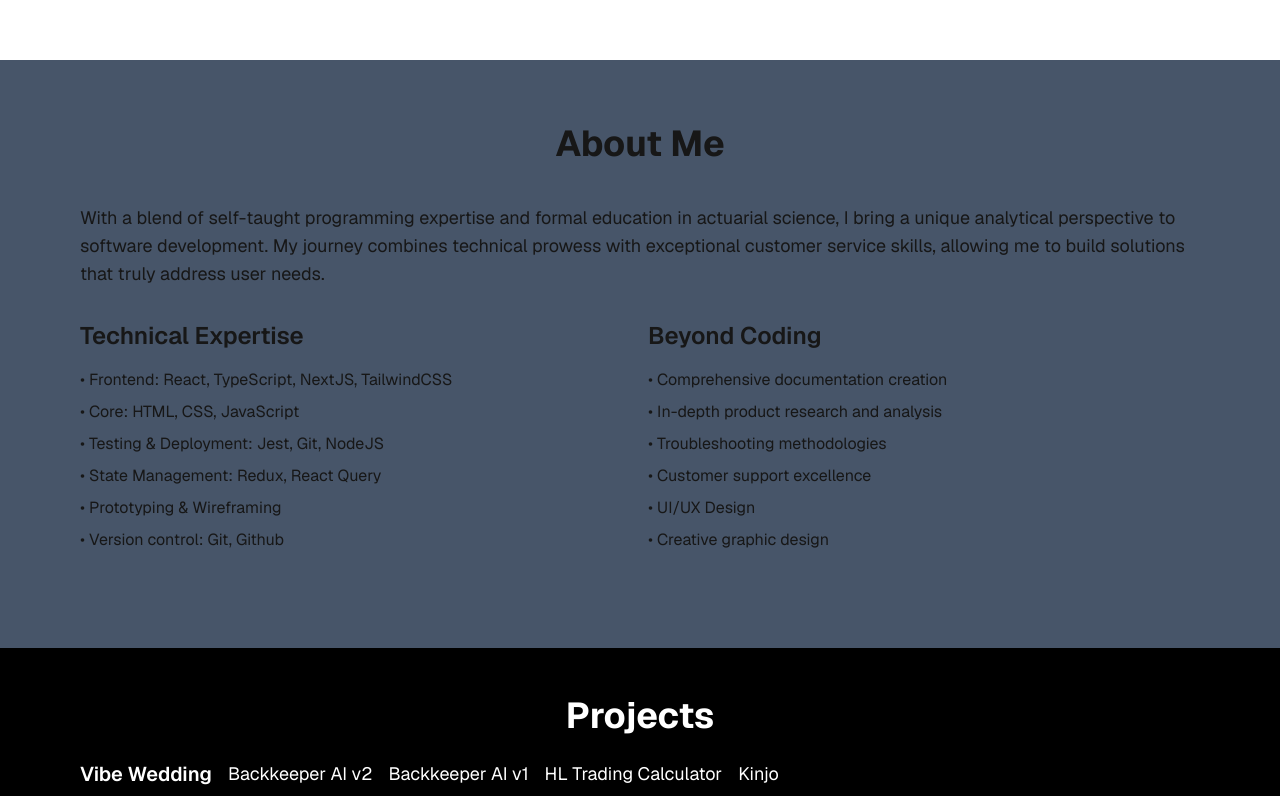
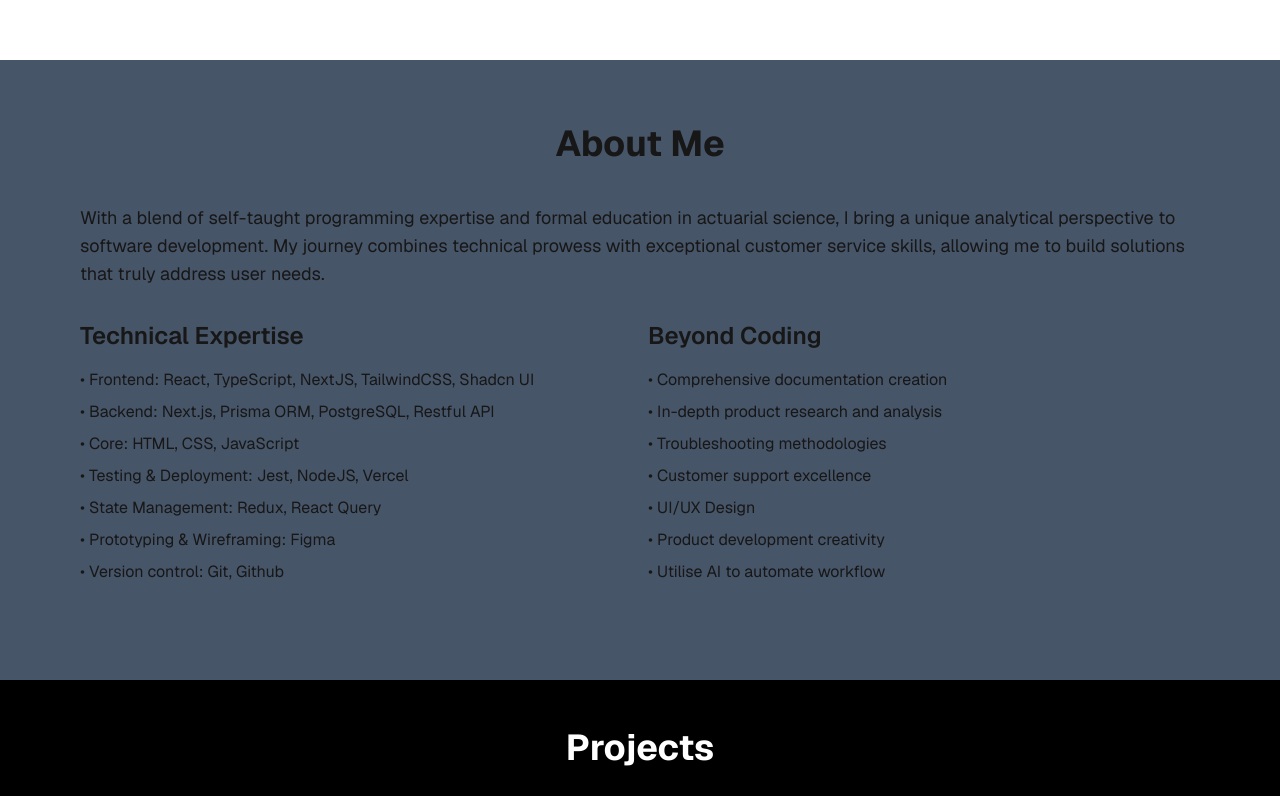
Before and after one commit to mikeling-dev/my-portfolio, a Next.js app: page / in a window 1280 px wide. Shown: the part 740-1536 px from the top of the page. Built offline with nearby package versions, Linux system fonts and the light colour scheme.

Commit message:
update about section

```diff
--- a/src/components/About.tsx
+++ b/src/components/About.tsx
@@ -5,7 +5,7 @@ import { motion } from "framer-motion";
 export default function About() {
   return (
     <section id="about" className="py-16 bg-slate-600">
-      <div className="container mx-auto px-6 md:px-20 flex flex-col">
+      <div className="mx-auto px-4 md:px-20 flex flex-col">
         <motion.h2
           initial={{ opacity: 0 }}
           whileInView={{ opacity: 1 }}
@@ -42,11 +42,14 @@ export default function About() {
                 Technical Expertise
               </h3>
               <ul className="space-y-2">
-                <li>• Frontend: React, TypeScript, NextJS, TailwindCSS</li>
+                <li>
+                  • Frontend: React, TypeScript, NextJS, TailwindCSS, Shadcn UI
+                </li>
+                <li>• Backend: Next.js, Prisma ORM, PostgreSQL, Restful API</li>
                 <li>• Core: HTML, CSS, JavaScript</li>
-                <li>• Testing & Deployment: Jest, Git, NodeJS</li>
+                <li>• Testing & Deployment: Jest, NodeJS, Vercel</li>
                 <li>• State Management: Redux, React Query</li>
-                <li>• Prototyping & Wireframing</li>
+                <li>• Prototyping & Wireframing: Figma</li>
                 <li>• Version control: Git, Github</li>
               </ul>
             </div>
@@ -65,7 +68,8 @@ export default function About() {
                 <li>• Troubleshooting methodologies</li>
                 <li>• Customer support excellence</li>
                 <li>• UI/UX Design</li>
-                <li>• Creative graphic design</li>
+                <li>• Product development creativity</li>
+                <li>• Utilise AI to automate workflow</li>
               </ul>
             </div>
           </motion.div>
```
